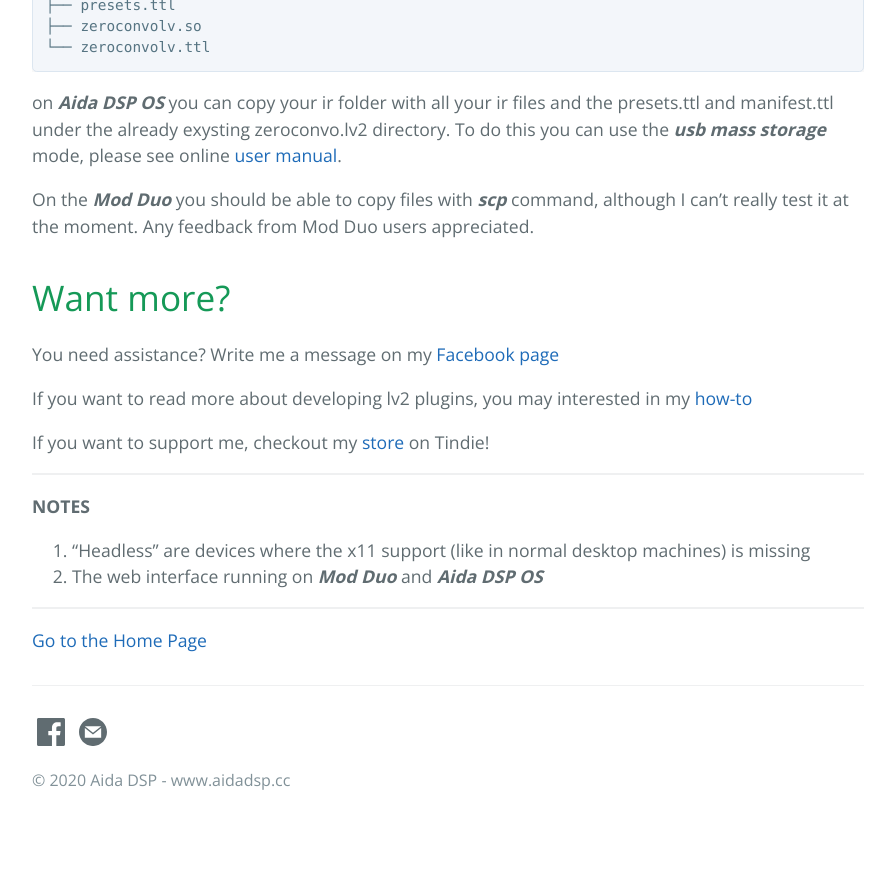
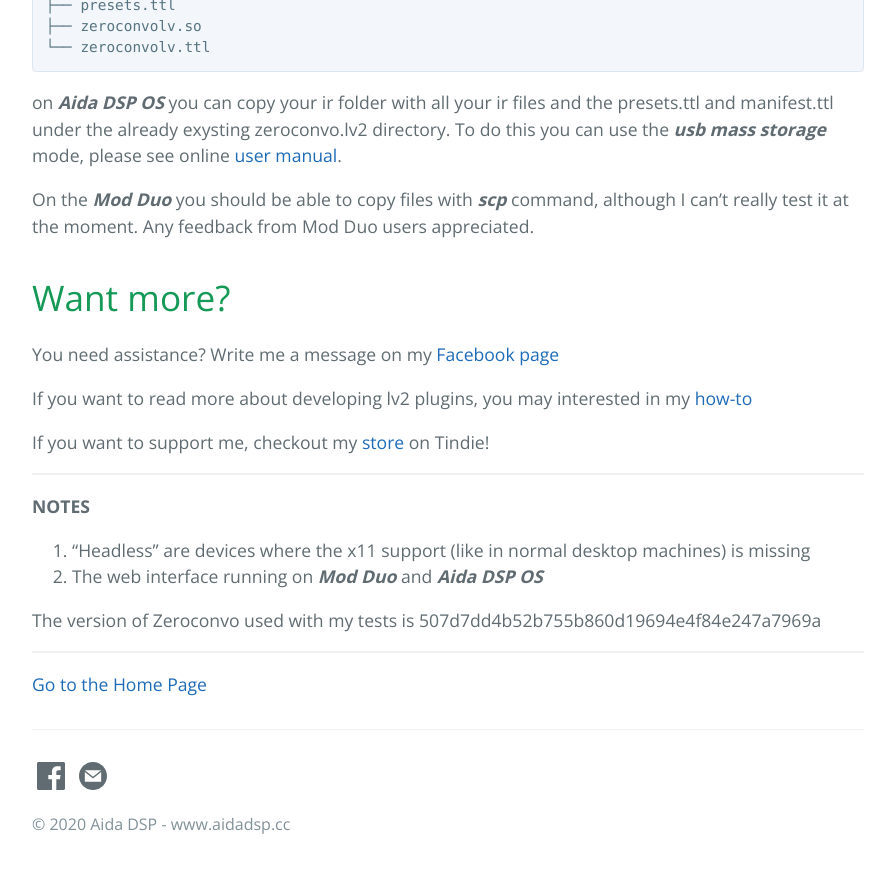
Before and after one commit to AidaDSP/AidaDSP.github.io, a Jekyll site: the page built from _posts/2020-10-31-zeroconvo-presets-autogen.md, in a window 1280 px wide and 900 px high, scrolled down 2705 px. Shown: the top 873 px of the window, without its empty margins (192-1087 px from the left). Built offline with Jekyll 4.4.1, drawn with Linux system fonts in a browser that asks for light colours.

Commit message:
Modified post

```diff
--- a/_posts/2020-10-31-zeroconvo-presets-autogen.md
+++ b/_posts/2020-10-31-zeroconvo-presets-autogen.md
@@ -122,6 +122,8 @@ If you want to support me, checkout my [store](https://www.tindie.com/products/M
 1. "Headless" are devices where the x11 support (like in normal desktop machines) is missing
 2. The web interface running on _**Mod Duo**_ and _**Aida DSP OS**_
 
+The version of Zeroconvo used with my tests is 507d7dd4b52b755b860d19694e4f84e247a7969a
+
 ---
 
 [Go to the Home Page]({{ '/' | absolute_url }})
```
